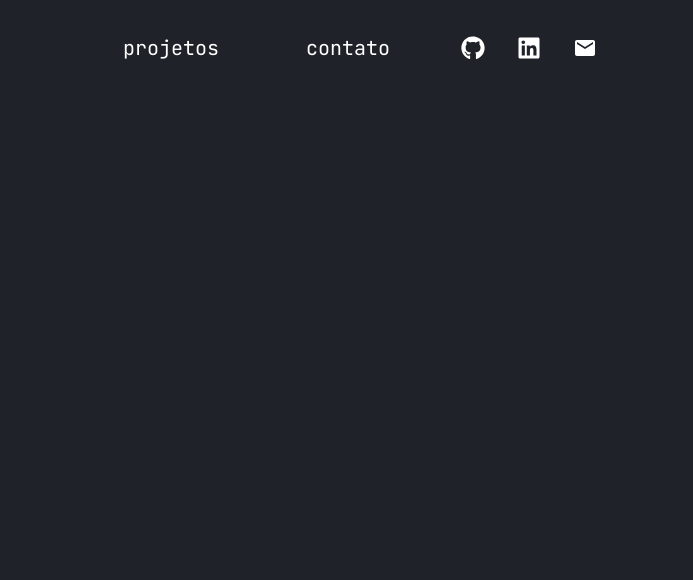
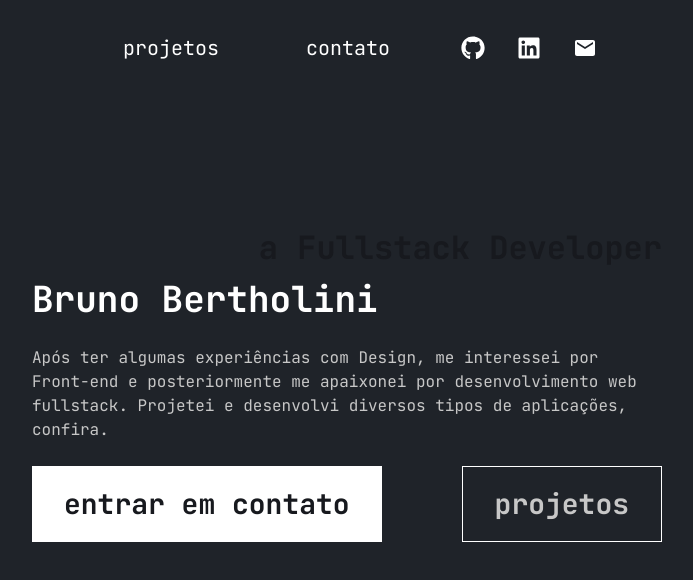
Before and after one commit to brbertholini/portfolio, a React (Vite) app: page / in a window 1280 px wide. Shown: the top 580 px of the page, without its empty margins (288-981 px from the left). Built offline with nearby package versions, Linux system fonts and the light colour scheme.

Commit message:
FEAT: First section created

```diff
--- a/src/App.jsx
+++ b/src/App.jsx
@@ -4,8 +4,17 @@ import { SideIcons } from "./components/SideIcons"
 function App() {
 
   return (
-      <div>
+      <div className="flex flex-col justify-center">
         <Header />
+        <div className="pl-80 w-[950px] mt-32 flex flex-col">
+          <h1 className="text-[32px] font-jetbrains font-semibold text-[#17191E] text-end">a Fullstack Developer</h1>
+          <h1 className="text-[36px] font-jetbrains font-semibold text-white">Bruno Bertholini</h1>
+          <p className="mt-5 text-[16px] font-jetbrains text-[#C7C7C7]">Após ter algumas experiências com Design, me interessei por Front-end e posteriormente me apaixonei por desenvolvimento web fullstack. Projetei e desenvolvi diversos tipos de aplicações, confira.</p>
+          <div className="flex justify-between">
+            <button className="hover:bg-transparent hover:border-white hover:border-[1px] hover:text-white transition-all hover:scale-105 mt-6 text-[#17191E] text-[28px] font-semibold bg-white p-4 pl-8 pr-8 font-jetbrains">entrar em contato</button>
+            <button className="hover:bg-white hover:border-none transition-all hover:scale-105 hover:text-[#17191E] mt-6 text-[#C7C7C7] text-[28px] border-[1px] border-white font-semibold bg-transparent p-4 pl-8 pr-8 font-jetbrains">projetos</button>
+          </div>
+        </div>
       </div>
   )
 }
--- a/tailwind.config.js
+++ b/tailwind.config.js
@@ -8,7 +8,8 @@ export default {
     extend: {
       spacing: {
         '55px': '55px',
-        '1px' : '1px'
+        '1px' : '1px',
+        '32px' : '32px'
       },
       fontFamily: {
         'jetbrains': ['JetBrains Mono', 'monospace'],
```
